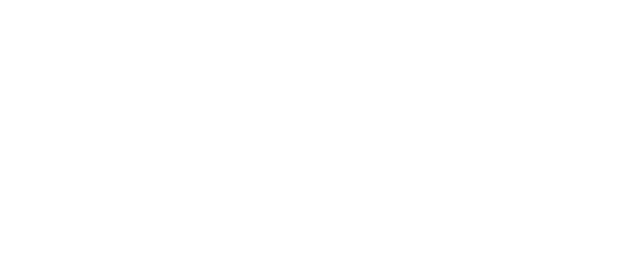
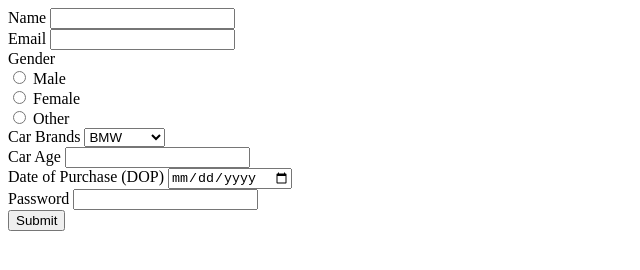
Before and after one commit to acciojob/car-insurance-form-Satish-Dewasi, a website: page main.html in a window 1280 px wide. Shown: the whole page, without its empty margins (0-640 px from the left). Drawn offline with Linux system fonts and the light colour scheme.

Commit message:
created a submission

```diff
--- a/main.html
+++ b/main.html
@@ -11,6 +11,40 @@
     <script type="text/javascript" src="./script.js">
 </script>
 
+	 <form method="POST" action="#">
+    <label for="name">Name</label>
+    <input type="text" id="name" name="name" required><br>
+
+    <label for="email">Email</label>
+    <input type="email" id="email" name="email" required><br>
+
+    <label for="gender">Gender</label><br>
+    <input type="radio" id="gender_male" name="gender" value="male" required>
+    <label for="gender_male">Male</label><br>
+    <input type="radio" id="gender_female" name="gender" value="female" required>
+    <label for="gender_female">Female</label><br>
+    <input type="radio" id="gender_other" name="gender" value="other" required>
+    <label for="gender_other">Other</label><br>
+
+    <label for="cars">Car Brands</label>
+    <select id="cars" name="cars" required>
+      <option value="BMW">BMW</option>
+      <option value="Audi">Audi</option>
+      <option value="Mercedes">Mercedes</option>
+    </select><br>
+
+    <label for="carage">Car Age</label>
+    <input type="number" id="carage" name="carage" required><br>
+
+    <label for="dop">Date of Purchase (DOP)</label>
+    <input type="date" id="dop" name="dop" required><br>
+
+    <label for="password">Password</label>
+    <input type="password" id="password" name="password" required><br>
+
+    <button type="submit">Submit</button>
+  </form>
+
 </body>
 
 </html>
```
